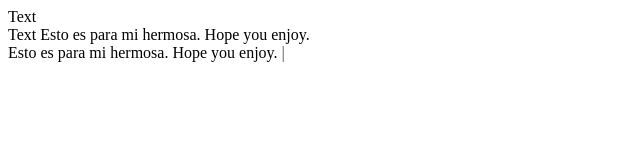
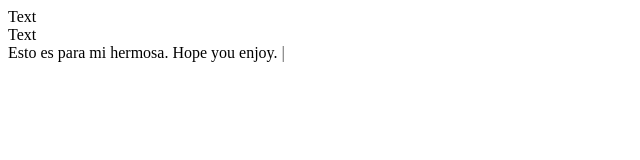
Before and after one commit to crmkmc/ck.github.io, a plain HTML site: page index.html in a window 1280 px wide. Shown: the whole page, without its empty margins (0-640 px from the left). Drawn offline with nearby package versions, Linux system fonts and the light colour scheme.

Commit message:
Format code4.

```diff
--- a/index.html
+++ b/index.html
@@ -12,11 +12,9 @@
     <div id="source">
         Text <br />
         Text
-        Esto es para mi hermosa. Hope you enjoy.
     </div>
     <span id="output">
         Esto es para mi hermosa. Hope you enjoy.
-
     </span>
     <span class="typing-cursor">|</span>
 
```
